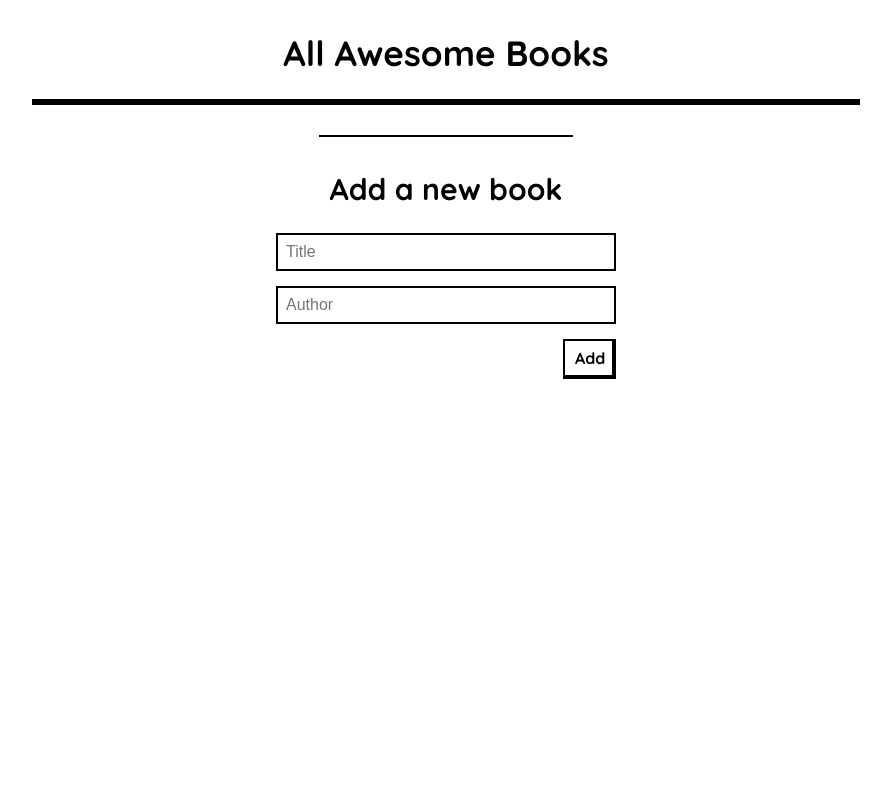
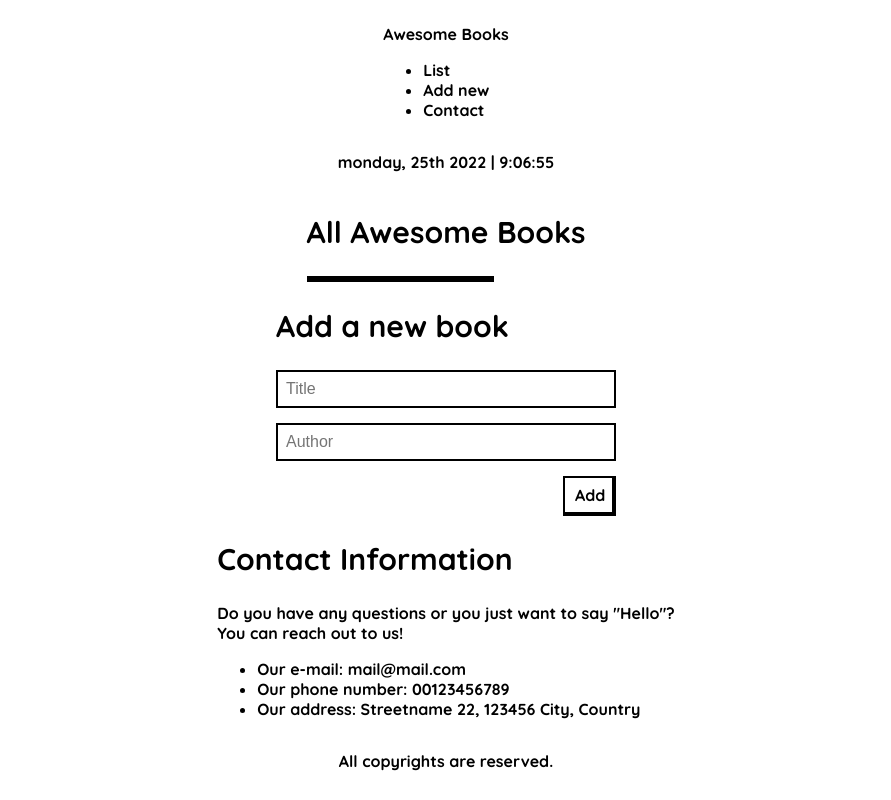
Before and after one commit to ha-manel/Awesome-Books, a website: page index.html in a window 1280 px wide. Shown: the whole page, without its empty margins (194-1085 px from the left). Drawn offline with Linux system fonts and the light colour scheme.

Commit message:
Add website sections

```diff
--- a/index.html
+++ b/index.html
@@ -10,20 +10,48 @@
 </head>
 
 <body>
-  <h1>All Awesome Books</h1>
+  <header>
+    <p id="logo">Awesome Books</p>
+    <nav>
+      <ul id="nav-links">
+        <li id="nav-list">List</li>
+        <li id="nav-add-new">Add new</li>
+        <li id="nav-contact">Contact</li>
+      </ul>
+    </nav>
+  </header>
 
-  <div class="books">
-
+  <div class="date-time">
+    <p id="date-text">monday, 25th 2022 | 9:06:55</p>
   </div>
 
-  <hr>
+  <section class="books-list">
+    <h2>All Awesome Books</h2>
+    <div class="books"></div>
+  </section>
 
+  <section class="add-new-book">
     <h2>Add a new book</h2>
     <form>
       <input type="text" id="title" placeholder="Title">
       <input type="text" id="author" placeholder="Author">
       <button id="add-book">Add</button>
     </form>
+  </section>
+
+  <section class="contact-info">
+    <h2>Contact Information</h2>
+    <p>Do you have any questions or you just want to say "Hello"? <br> You can reach out to us!</p>
+    <ul>
+      <li>Our e-mail: mail@mail.com</li>
+      <li>Our phone number: 00123456789</li>
+      <li>Our address: Streetname 22, 123456 City, Country</li>
+    </ul>
+  </section>
+
+  <footer>
+    <p>All copyrights are reserved.</p>
+  </footer>
 
   <script src="script.js"></script>
 </body>
```
Lines whose indentation alone changed are shown as unchanged.
